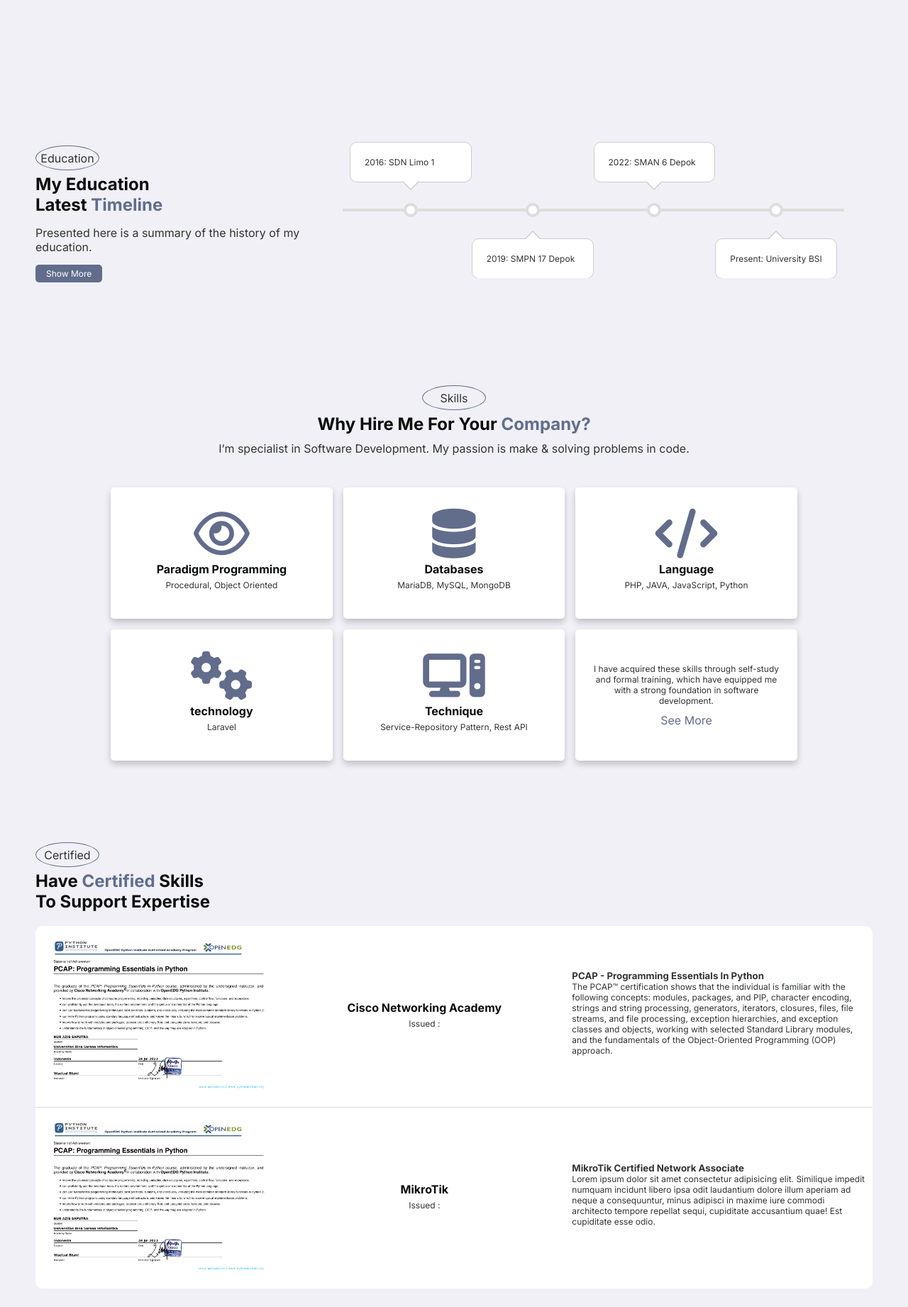
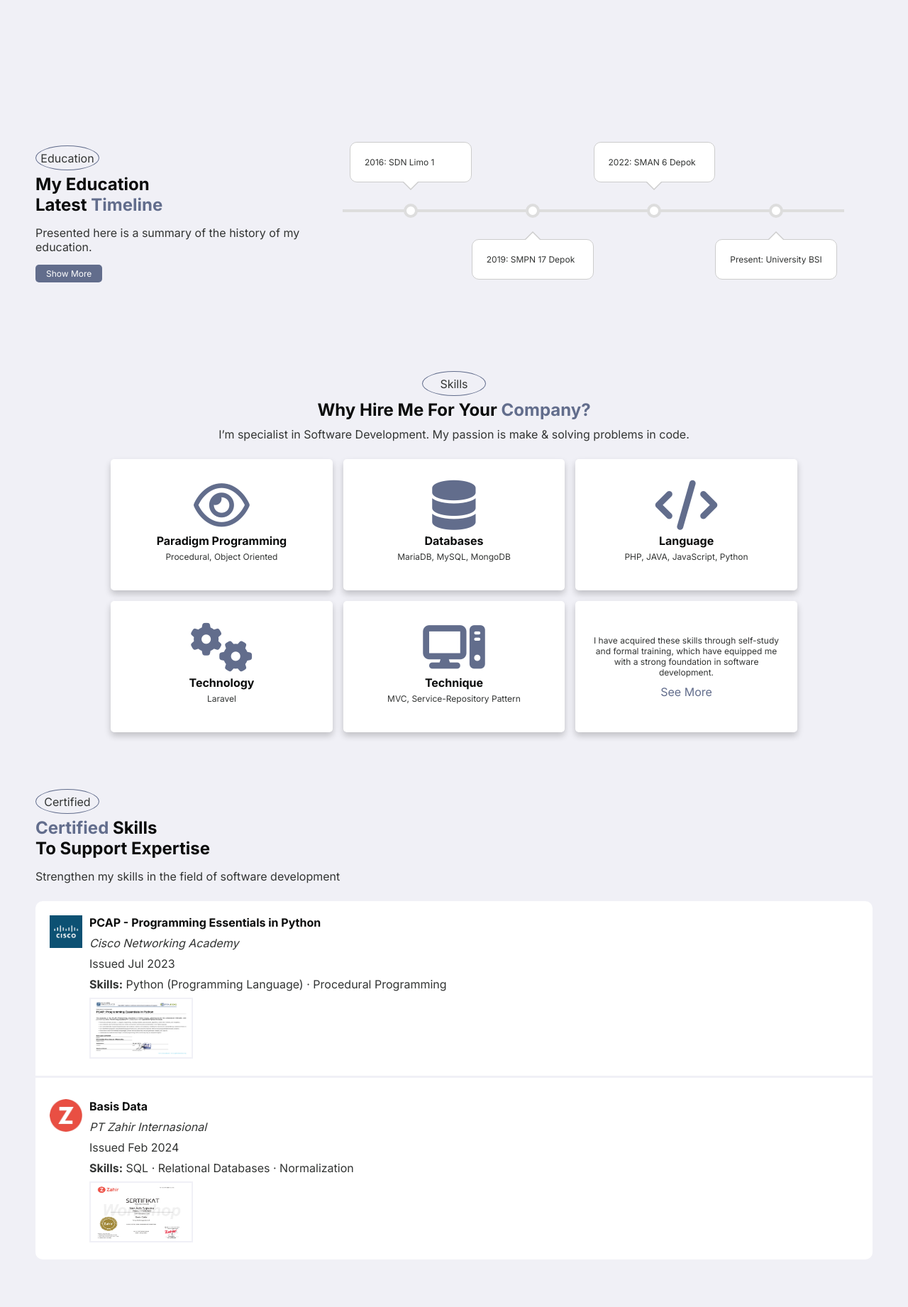
Before and after one commit to nuazsa/nuazsa.github.io, a PHP site: page / in a window 1280 px wide. Shown: the part 670-2512 px from the top of the page at 71% size. Run offline with PHP 8.4, Linux system fonts and the light colour scheme; some libraries are stand-ins or nearby versions.

Commit message:
update certified section and minor improvements

```diff
--- a/css/style.css
+++ b/assets/css/style.css
@@ -227,7 +227,8 @@ h1 {
 }
 
 #education p,
-#portofolio p {
+#portofolio p,
+#certified p {
     padding: 15px 0;
 }
 
@@ -327,54 +328,50 @@ h1 {
     /* background-color: peru; */
 }
 
-table {
+#certified .row:nth-child(2) {
     background-color: var(--box-color);
-    width: 100%;
-    border-collapse: collapse;
     border-radius: 10px;
 }
 
-td img {
+#certified .certificate {
+    display: flex;
+    margin: 10px 0;
     width: 100%;
-    height: auto;
-    border-radius: 10px;
+    border-bottom: 3px solid var(--background-color);
 }
 
-td {
-    padding: 8px;
-    text-align: left;
+#certified h4 {
+    color: var(--secondary-color);
 }
 
-td:nth-child(2) {
-    width: 400px;
-    text-align: center;
-}
-
-th {
-    background-color: #f2f2f2;
-}
-
-tr {
-    border-bottom: 1px solid #ddd;
-}
-
-tr:last-child {
+#certified .certificate:last-child {
     border-bottom: none;
 }
 
-.row {
-    margin: 20px 0;
+#certified .certificate .col:first-child {
+    padding-left: 20px;
 }
 
-h4 {
-    color: var(--secondary-color);
-    margin: 5px 0;
+#certified .certificate .col {
+    padding: 20px 5px;
+    border-radius: 5px;
 }
 
-h5 {
-    color: var(--paragraph-color);
+#certified .certificate .col:first-child img {
+    height: 46px;
+    width: 46px;
 }
 
+#certified .certificate p {
+    padding: 0;
+    margin: 9px 0;
+}
+
+#certified .certificate .col:last-child img {
+    border: 2px solid var(--background-color);
+    height: 86px;
+    width: 146px;
+}
 
 
 /* PORTOFOLIO */
--- /dev/null
+++ b/assets/css/zoom.css
@@ -0,0 +1,41 @@
+img[data-action="zoom"] {
+  cursor: pointer;
+  cursor: -webkit-zoom-in;
+  cursor: -moz-zoom-in;
+}
+.zoom-img,
+.zoom-img-wrap {
+  position: relative;
+  z-index: 666;
+  -webkit-transition: all 300ms;
+       -o-transition: all 300ms;
+          transition: all 300ms;
+}
+img.zoom-img {
+  cursor: pointer;
+  cursor: -webkit-zoom-out;
+  cursor: -moz-zoom-out;
+}
+.zoom-overlay {
+  z-index: 420;
+  background: #fff;
+  position: fixed;
+  top: 0;
+  left: 0;
+  right: 0;
+  bottom: 0;
+  pointer-events: none;
+  filter: "alpha(opacity=0)";
+  opacity: 0;
+  -webkit-transition:      opacity 300ms;
+       -o-transition:      opacity 300ms;
+          transition:      opacity 300ms;
+}
+.zoom-overlay-open .zoom-overlay {
+  filter: "alpha(opacity=100)";
+  opacity: 1;
+}
+.zoom-overlay-open,
+.zoom-overlay-transitioning {
+  cursor: default;
+}
--- /dev/null
+++ b/assets/js/main.js
@@ -0,0 +1,25 @@
+const icon = document.getElementById("icon");
+
+icon.onclick = function () {
+    document.body.classList.toggle("dark-theme");
+    if (document.body.classList.contains("dark-theme")) {
+        icon.className = "fa-regular fa-sun";
+    } else {
+        icon.className = "fa-regular fa-moon";
+    }
+};
+
+// Ambil elemen toggle dan ul
+const toggle = document.getElementById("navbar-toggle");
+const menuList = document.getElementById("menu-list");
+
+toggle.addEventListener("click", () => {
+    menuList.classList.toggle("hidden");
+});
+
+
+timeline(document.querySelectorAll('.timeline'), {
+    mode: 'horizontal',
+    visibleItems: 4,
+    forceVerticalMode: 800
+});
--- /dev/null
+++ b/assets/js/zoom.js
@@ -0,0 +1,278 @@
++function ($) { "use strict";
+
+  /**
+   * The zoom service
+   */
+  function ZoomService () {
+    this._activeZoom            =
+    this._initialScrollPosition =
+    this._initialTouchPosition  =
+    this._touchMoveListener     = null
+
+    this._$document = $(document)
+    this._$window   = $(window)
+    this._$body     = $(document.body)
+
+    this._boundClick = $.proxy(this._clickHandler, this)
+  }
+
+  ZoomService.prototype.listen = function () {
+    this._$body.on('click', '[data-action="zoom"]', $.proxy(this._zoom, this))
+  }
+
+  ZoomService.prototype._zoom = function (e) {
+    var target = e.target
+
+    if (!target || target.tagName != 'IMG') return
+
+    if (this._$body.hasClass('zoom-overlay-open')) return
+
+    if (e.metaKey || e.ctrlKey) {
+      return window.open((e.target.getAttribute('data-original') || e.target.src), '_blank')
+    }
+
+    if (target.width >= ($(window).width() - Zoom.OFFSET)) return
+
+    this._activeZoomClose(true)
+
+    this._activeZoom = new Zoom(target)
+    this._activeZoom.zoomImage()
+
+    // todo(fat): probably worth throttling this
+    this._$window.on('scroll.zoom', $.proxy(this._scrollHandler, this))
+
+    this._$document.on('keyup.zoom', $.proxy(this._keyHandler, this))
+    this._$document.on('touchstart.zoom', $.proxy(this._touchStart, this))
+
+    // we use a capturing phase here to prevent unintended js events
+    // sadly no useCapture in jquery api (http://bugs.jquery.com/ticket/14953)
+    if (document.addEventListener) {
+      document.addEventListener('click', this._boundClick, true)
+    } else {
+      document.attachEvent('onclick', this._boundClick, true)
+    }
+
+    if ('bubbles' in e) {
+      if (e.bubbles) e.stopPropagation()
+    } else {
+      // Internet Explorer before version 9
+      e.cancelBubble = true
+    }
+  }
+
+  ZoomService.prototype._activeZoomClose = function (forceDispose) {
+    if (!this._activeZoom) return
+
+    if (forceDispose) {
+      this._activeZoom.dispose()
+    } else {
+      this._activeZoom.close()
+    }
+
+    this._$window.off('.zoom')
+    this._$document.off('.zoom')
+
+    document.removeEventListener('click', this._boundClick, true)
+
+    this._activeZoom = null
+  }
+
+  ZoomService.prototype._scrollHandler = function (e) {
+    if (this._initialScrollPosition === null) this._initialScrollPosition = $(window).scrollTop()
+    var deltaY = this._initialScrollPosition - $(window).scrollTop()
+    if (Math.abs(deltaY) >= 40) this._activeZoomClose()
+  }
+
+  ZoomService.prototype._keyHandler = function (e) {
+    if (e.keyCode == 27) this._activeZoomClose()
+  }
+
+  ZoomService.prototype._clickHandler = function (e) {
+    if (e.preventDefault) e.preventDefault()
+    else event.returnValue = false
+
+    if ('bubbles' in e) {
+      if (e.bubbles) e.stopPropagation()
+    } else {
+      // Internet Explorer before version 9
+      e.cancelBubble = true
+    }
+
+    this._activeZoomClose()
+  }
+
+  ZoomService.prototype._touchStart = function (e) {
+    this._initialTouchPosition = e.touches[0].pageY
+    $(e.target).on('touchmove.zoom', $.proxy(this._touchMove, this))
+  }
+
+  ZoomService.prototype._touchMove = function (e) {
+    if (Math.abs(e.touches[0].pageY - this._initialTouchPosition) > 10) {
+      this._activeZoomClose()
+      $(e.target).off('touchmove.zoom')
+    }
+  }
+
+
+  /**
+   * The zoom object
+   */
+  function Zoom (img) {
+    this._fullHeight      =
+    this._fullWidth       =
+    this._overlay         =
+    this._targetImageWrap = null
+
+    this._targetImage = img
+
+    this._$body = $(document.body)
+  }
+
+  Zoom.OFFSET = 80
+  Zoom._MAX_WIDTH = 2560
+  Zoom._MAX_HEIGHT = 4096
+
+  Zoom.prototype.zoomImage = function () {
+    var img = document.createElement('img')
+    img.onload = $.proxy(function () {
+      this._fullHeight = Number(img.height)
+      this._fullWidth = Number(img.width)
+      this._zoomOriginal()
+    }, this)
+    img.src = this._targetImage.src
+  }
+
+  Zoom.prototype._zoomOriginal = function () {
+    this._targetImageWrap           = document.createElement('div')
+    this._targetImageWrap.className = 'zoom-img-wrap'
+
+    this._targetImage.parentNode.insertBefore(this._targetImageWrap, this._targetImage)
+    this._targetImageWrap.appendChild(this._targetImage)
+
+    $(this._targetImage)
+      .addClass('zoom-img')
+      .attr('data-action', 'zoom-out')
+
+    this._overlay           = document.createElement('div')
+    this._overlay.className = 'zoom-overlay'
+
+    document.body.appendChild(this._overlay)
+
+    this._calculateZoom()
+    this._triggerAnimation()
+  }
+
+  Zoom.prototype._calculateZoom = function () {
+    this._targetImage.offsetWidth // repaint before animating
+
+    var originalFullImageWidth  = this._fullWidth
+    var originalFullImageHeight = this._fullHeight
+
+    var scrollTop = $(window).scrollTop()
+
+    var maxScaleFactor = originalFullImageWidth / this._targetImage.width
+
+    var viewportHeight = ($(window).height() - Zoom.OFFSET)
+    var viewportWidth  = ($(window).width() - Zoom.OFFSET)
+
+    var imageAspectRatio    = originalFullImageWidth / originalFullImageHeight
+    var viewportAspectRatio = viewportWidth / viewportHeight
+
+    if (originalFullImageWidth < viewportWidth && originalFullImageHeight < viewportHeight) {
+      this._imgScaleFactor = maxScaleFactor
+
+    } else if (imageAspectRatio < viewportAspectRatio) {
+      this._imgScaleFactor = (viewportHeight / originalFullImageHeight) * maxScaleFactor
+
+    } else {
+      this._imgScaleFactor = (viewportWidth / originalFullImageWidth) * maxScaleFactor
+    }
+  }
+
+  Zoom.prototype._triggerAnimation = function () {
+    this._targetImage.offsetWidth // repaint before animating
+
+    var imageOffset = $(this._targetImage).offset()
+    var scrollTop   = $(window).scrollTop()
+
+    var viewportY = scrollTop + ($(window).height() / 2)
+    var viewportX = ($(window).width() / 2)
+
+    var imageCenterY = imageOffset.top + (this._targetImage.height / 2)
+    var imageCenterX = imageOffset.left + (this._targetImage.width / 2)
+
+    this._translateY = viewportY - imageCenterY
+    this._translateX = viewportX - imageCenterX
+
+    var targetTransform = 'scale(' + this._imgScaleFactor + ')'
+    var imageWrapTransform = 'translate(' + this._translateX + 'px, ' + this._translateY + 'px)'
+
+    if ($.support.transition) {
+      imageWrapTransform += ' translateZ(0)'
+    }
+
+    $(this._targetImage)
+      .css({
+        '-webkit-transform': targetTransform,
+            '-ms-transform': targetTransform,
+                'transform': targetTransform
+      })
+
+    $(this._targetImageWrap)
+      .css({
+        '-webkit-transform': imageWrapTransform,
+            '-ms-transform': imageWrapTransform,
+                'transform': imageWrapTransform
+      })
+
+    this._$body.addClass('zoom-overlay-open')
+  }
+
+  Zoom.prototype.close = function () {
+    this._$body
+      .removeClass('zoom-overlay-open')
+      .addClass('zoom-overlay-transitioning')
+
+    // we use setStyle here so that the correct vender prefix for transform is used
+    $(this._targetImage)
+      .css({
+        '-webkit-transform': '',
+            '-ms-transform': '',
+                'transform': ''
+      })
+
+    $(this._targetImageWrap)
+      .css({
+        '-webkit-transform': '',
+            '-ms-transform': '',
+                'transform': ''
+      })
+
+    if (!$.support.transition) {
+      return this.dispose()
+    }
+
+    $(this._targetImage)
+      .one($.support.transition.end, $.proxy(this.dispose, this))
+      .emulateTransitionEnd(300)
+  }
+
+  Zoom.prototype.dispose = function () {
+    if (this._targetImageWrap && this._targetImageWrap.parentNode) {
+      $(this._targetImage)
+        .removeClass('zoom-img')
+        .attr('data-action', 'zoom')
+
+      this._targetImageWrap.parentNode.replaceChild(this._targetImage, this._targetImageWrap)
+      this._overlay.parentNode.removeChild(this._overlay)
+
+      this._$body.removeClass('zoom-overlay-transitioning')
+    }
+  }
+
+  // wait for dom ready (incase script included before body)
+  $(function () {
+    new ZoomService().listen()
+  })
+
+}(jQuery)
--- a/index.html
+++ b/index.html
@@ -8,12 +8,15 @@
         content="Jelajahi portofolio saya yang menampilkan berbagai proyek pengembangan perangkat lunak yang telah saya kerjakan. lihatlah contoh kerja saya dan kemampuan teknis saya dalam membangun solusi perangkat lunak yang inovatif dan efektif.">
 
     <!-- CSS -->
-    <link rel="stylesheet" href="css/style.css">
-    <link href="css/timeline.min.css" rel="stylesheet" />
-    <link rel="stylesheet" href="css/main.min.css">
+    <link rel="stylesheet" href="assets/css/style.css">
+    <link href="assets/css/timeline.min.css" rel="stylesheet" />
+    <link rel="stylesheet" href="assets/css/main.min.css">
+    <link rel="stylesheet" href="assets/css/zoom.css">
 
+    <link rel="stylesheet" href="assets/css/slick.css">
+    <!-- <link rel="stylesheet" href="assets/css/LineIcons.css"> -->
     <!-- JS -->
-    <script src="js/timeline.min.js"></script>
+    <script src="assets/js/timeline.min.js"></script>
 
     <!-- FONT -->
     <link rel="preconnect" href="https://fonts.googleapis.com">
@@ -26,9 +29,6 @@
         crossorigin="anonymous" referrerpolicy="no-referrer" />
 
     <title>Nur Azis Saputra</title>
-
-
-
 </head>
 
 <body>
@@ -71,7 +71,7 @@
         </div>
         <div class="col">
             <div class="picture">
-                <img src="asset/image.png" alt="nurazissaputra" loading="lazy">
+                <img src="assets/images/profile/image.png" data-action="zoom" alt="nurazissaputra" loading="lazy">
             </div>
         </div>
     </section>
@@ -150,13 +150,13 @@
                 </div>
                 <div class="box">
                     <i class="fa-solid fa-gears"></i>
-                    <h4>technology</h4>
+                    <h4>Technology</h4>
                     <p>Laravel</p>
                 </div>
                 <div class="box">
                     <i class="fa-solid fa-computer"></i>
                     <h4>Technique</h4>
-                    <p>Service-Repository Pattern, Rest API</p>
+                    <p>MVC, Service-Repository Pattern</p>
                 </div>
                 <div class="box">
                     <p>I have acquired these skills through self-study and formal training, which have equipped me with
@@ -175,40 +175,34 @@
                 <div class="ellipse">
                     <p>Certified</p>
                 </div>
-                <h1>Have <span class="highlight">Certified</span> Skills <br> To Support Expertise</h1>
+                <h1><span class="highlight">Certified</span> Skills <br> To Support Expertise</h1>
+                <p>Strengthen my skills in the field of software development</p>
             </div>
             <div class="row">
-                <table>
-                    <tr>
-                        <td><img loading="lazy" src="asset/certified/PCAP-Programming-Essentials-in-Python.jpg"></td>
-                        <td>
-                            <h4>Cisco Networking Academy</h4>
-                            <p>Issued :</p>
-                        </td>
-                        <td>
-                            <h5>PCAP - Programming Essentials In Python</h5>
-                            <p>The PCAP™ certification shows that the individual is familiar with the following
-                                concepts: modules, packages, and PIP, character encoding, strings and string processing,
-                                generators, iterators, closures, files, file streams, and file processing, exception
-                                hierarchies, and exception classes and objects, working with selected Standard Library
-                                modules, and the fundamentals of the Object-Oriented Programming (OOP) approach.</p>
-                        </td>
-                    </tr>
-                    <tr>
-                        <td><img loading="lazy" src="asset/certified/PCAP-Programming-Essentials-in-Python.jpg"></td>
-                        <td>
-                            <h4>MikroTik</h4>
-                            <p>Issued :</p>
-                        </td>
-                        <td>
-                            <h5>MikroTik Certified Network Associate</h5>
-                            <p>Lorem ipsum dolor sit amet consectetur adipisicing elit. Similique impedit numquam
-                                incidunt libero ipsa odit laudantium dolore illum aperiam ad neque a consequuntur, minus
-                                adipisci in maxime iure commodi architecto tempore repellat sequi, cupiditate
-                                accusantium quae! Est cupiditate esse odio.</p>
-                        </td>
-                    </tr>
-                </table>
+                <div class="certificate">
+                    <div class="col">
+                        <img src="assets/images/logos/cisco.png" alt="">
+                    </div>
+                    <div class="col">
+                        <h4>PCAP - Programming Essentials in Python</h4>
+                        <p><i>Cisco Networking Academy</i></p>
+                        <p>Issued Jul 2023</p>
+                        <p><b>Skills:</b> Python (Programming Language) · Procedural Programming</p>
+                        <img src="assets/images/certified/PCAP-Programming-Essentials-in-Python.jpg" data-action="zoom" alt="">
+                    </div>
+                </div>
+                <div class="certificate">
+                    <div class="col">
+                        <img src="assets/images/logos/zahir.png" alt="">
+                    </div>
+                    <div class="col">
+                        <h4>Basis Data</h4>
+                        <p><i>PT Zahir Internasional</i></p>
+                        <p>Issued Feb 2024</p>
+                        <p><b>Skills:</b> SQL · Relational Databases · Normalization</p>
+                        <img src="assets/images/certified/Basis-Data.jpg" data-action="zoom" alt="">
+                    </div>
+                </div>
             </div>
         </div>
     </section>
@@ -229,8 +223,8 @@
                     <span id="slide-1"></span>
                     <span id="slide-2"></span>
                     <div class="images">
-                        <img src="asset/portofolio/DesktopApp.png" alt="">
-                        <img src="asset/portofolio/tumnail.jpg" alt="">
+                        <img src="assets/images/portofolio/DesktopApp.png" alt="">
+                        <img src="assets/images/portofolio/tumnail.jpg" alt="">
                     </div>
                 </div>
                 <div class="navigation">
@@ -240,7 +234,6 @@
             </div>
         </div>
     </section>
-
 
     <!-- CONTACT -->
     <section class="contact" id="contact">
@@ -253,8 +246,8 @@
         </div>
         <div class="row">
             <div class="col">
-                  <!-- Tempelkan kode HTML yang sudah Anda salin di sini -->
-                  <iframe src="https://www.google.com/maps/embed?pb=!1m17!1m12!1m3!1d991.3066158874844!2d106.77146692843522!3d-6.3647309995999155!2m3!1f0!2f0!3f0!3m2!1i1024!2i768!4f13.1!3m2!1m1!2zNsKwMjEnNTMuMCJTIDEwNsKwNDYnMTkuNiJF!5e0!3m2!1sid!2sid!4v1708256835036!5m2!1sid!2sid" width="600" height="450" style="border:0;" allowfullscreen="" loading="lazy" referrerpolicy="no-referrer-when-downgrade"></iframe>
+                <!-- Tempelkan kode HTML yang sudah Anda salin di sini -->
+                <iframe src="https://www.google.com/maps/embed?pb=!1m18!1m12!1m3!1d31721.714609169674!2d106.7590112539901!3d-6.366303091912545!2m3!1f0!2f0!3f0!3m2!1i1024!2i768!4f13.1!3m3!1m2!1s0x2e69eedc89b35199%3A0x93e55c5e239636b3!2sLimo%2C%20Depok%20City%2C%20West%20Java%2C%20Indonesia!5e0!3m2!1sen!2sus!4v1709279562200!5m2!1sen!2sus" width="600" height="450" style="border:0;" allowfullscreen="" loading="lazy" referrerpolicy="no-referrer-when-downgrade"></iframe>
             </div>
             <div class="col">
                 <form action="https://formspree.io/f/xvoeavde" method="post">
@@ -267,6 +260,23 @@
                 </form>
             </div>
             <div class="col">
+                <div class="contact">
+                    <a href="https://maps.app.goo.gl/eJGETjaMnW72cMMC9">
+                        <i class="fa-solid fa-location-dot"></i>
+                        <p>Limo Raya Street <br> Limo, Limo <br> Depok, Indonesia</p>
+
+                    </a>
+                    <a href="http://+6289501475288">
+                        <i class="fa-solid fa-phone"></i>
+                        <p>0895-0147-5288</p>
+
+                    </a>
+                    <a href="http://mialto:nurazissaputra@gmail.com">
+                        <i class="fa-solid fa-envelope"></i>
+                        <p>nurazissaputra@gmail.com</p>
+
+                    </a>
+                </div>
                 <div class="container">
                     <div class="social-icon">
                         <a href="https://www.linkedin.com/in/nurazissaputra/"><i class="fa-brands fa-linkedin"></i></a>
@@ -296,34 +306,12 @@
         </div>
     </section>
 
+
     <!-- JavaScript -->
-    <script>
-        const icon = document.getElementById("icon");
-
-        icon.onclick = function () {
-            document.body.classList.toggle("dark-theme");
-            if (document.body.classList.contains("dark-theme")) {
-                icon.className = "fa-regular fa-sun";
-            } else {
-                icon.className = "fa-regular fa-moon";
-            }
-        };
-
-        // Ambil elemen toggle dan ul
-        const toggle = document.getElementById("navbar-toggle");
-        const menuList = document.getElementById("menu-list");
-
-        toggle.addEventListener("click", () => {
-            menuList.classList.toggle("hidden");
-        });
-
-
-        timeline(document.querySelectorAll('.timeline'), {
-            mode: 'horizontal',
-            visibleItems: 4,
-            forceVerticalMode: 800
-        });
-    </script>
+    <script src="assets/js/main.js"></script>
+    <script src="https://ajax.googleapis.com/ajax/libs/jquery/1.11.0/jquery.min.js"></script>
+    <script src="https://netdna.bootstrapcdn.com/bootstrap/3.0.0/js/bootstrap.min.js"></script>
+    <script src="assets/js/zoom.js"></script>
 </body>
 
 </html>
```
Also changed, not shown: other parts of assets/css/style.css (+36 -17 lines), asset/image.png (deleted), asset/portofolio/tumnail.jpg (deleted), assets/arrow-left.svg (renamed from asset/arrow-left.svg), assets/arrow-right.svg (renamed from asset/arrow-right.svg), assets/css/timeline.min.css, assets/images/certified/Basis-Data.jpg (added), assets/images/certified/PCAP-Programming-Essentials-in-Python.jpg (renamed from asset/certified/PCAP-Programming-Essentials-in-Python.jpg), assets/images/certified/mtcna.jpg (renamed from asset/certified/mtcna.jpg), assets/images/logos/cisco.png (added), assets/images/logos/zahir.png (added), assets/images/portofolio/DesktopApp.png (renamed from asset/portofolio/DesktopApp.png), assets/images/showcase/t-1.jpg (added), assets/images/showcase/t-2.jpg (added), 1 more files, 3 other files.
